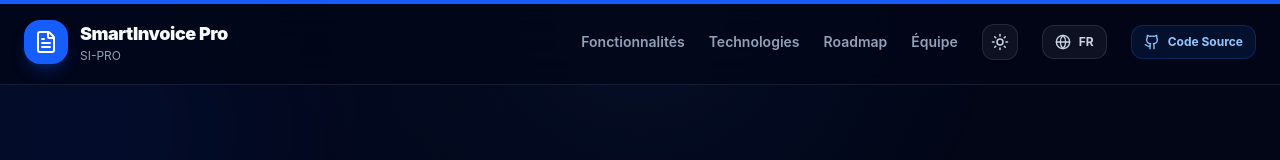
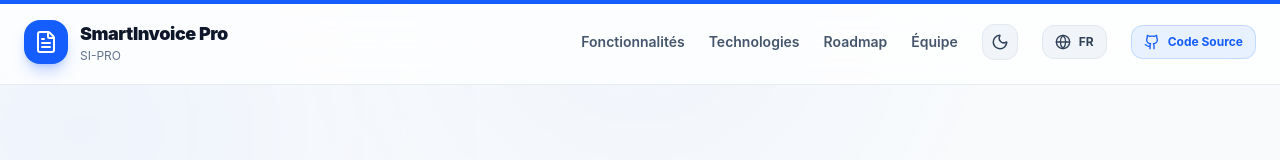
Before and after one commit to solaymanelkharraz/showcase, a React (Vite) app: page / in a window 1280 px wide. Shown: the top 160 px of the page. Built offline with nearby package versions, Linux system fonts and the light colour scheme.

Commit message:
adding report

```diff
--- a/src/App.jsx
+++ b/src/App.jsx
@@ -20,7 +20,7 @@ export default function App() {
   const [showScrollTop, setShowScrollTop] = useState(false);
   const [theme, setTheme] = useState(() => {
     const saved = localStorage.getItem("theme");
-    return saved || "dark";
+    return saved || "light";
   });
 
   useEffect(() => {
```
